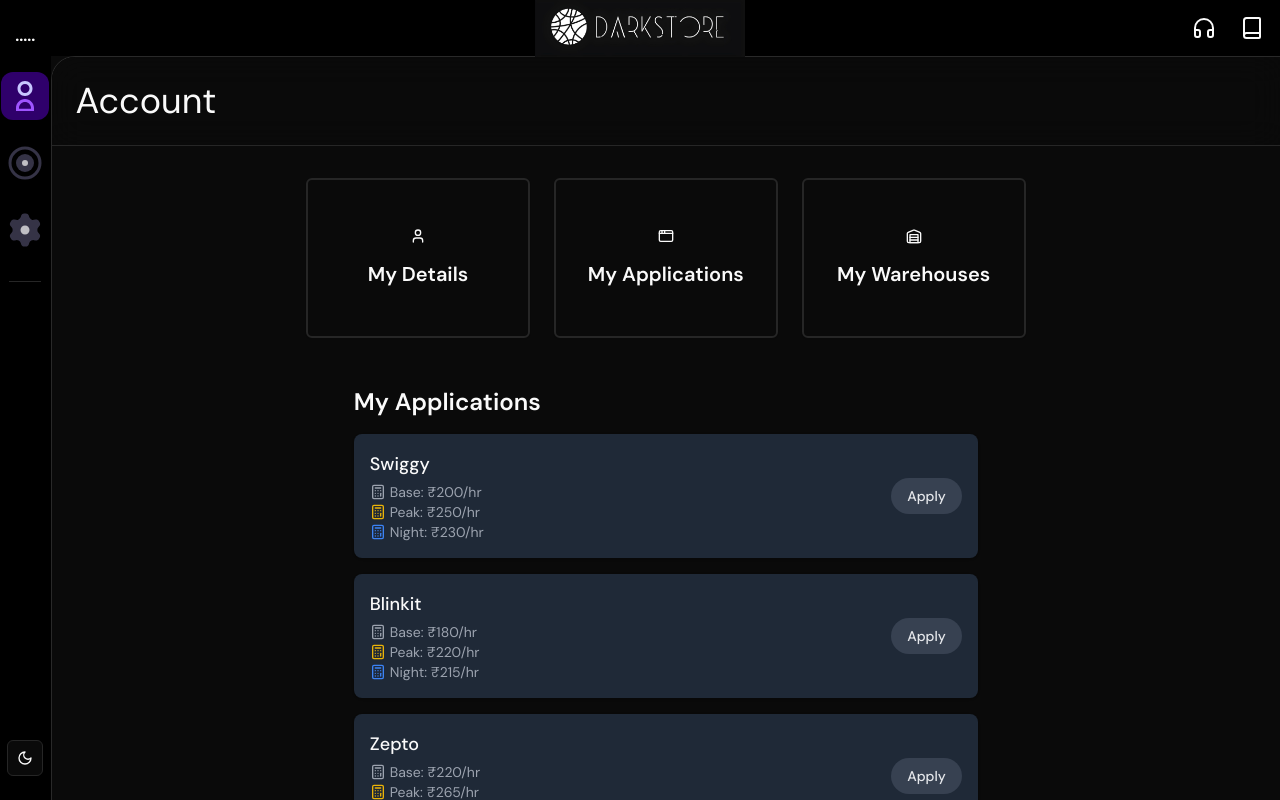
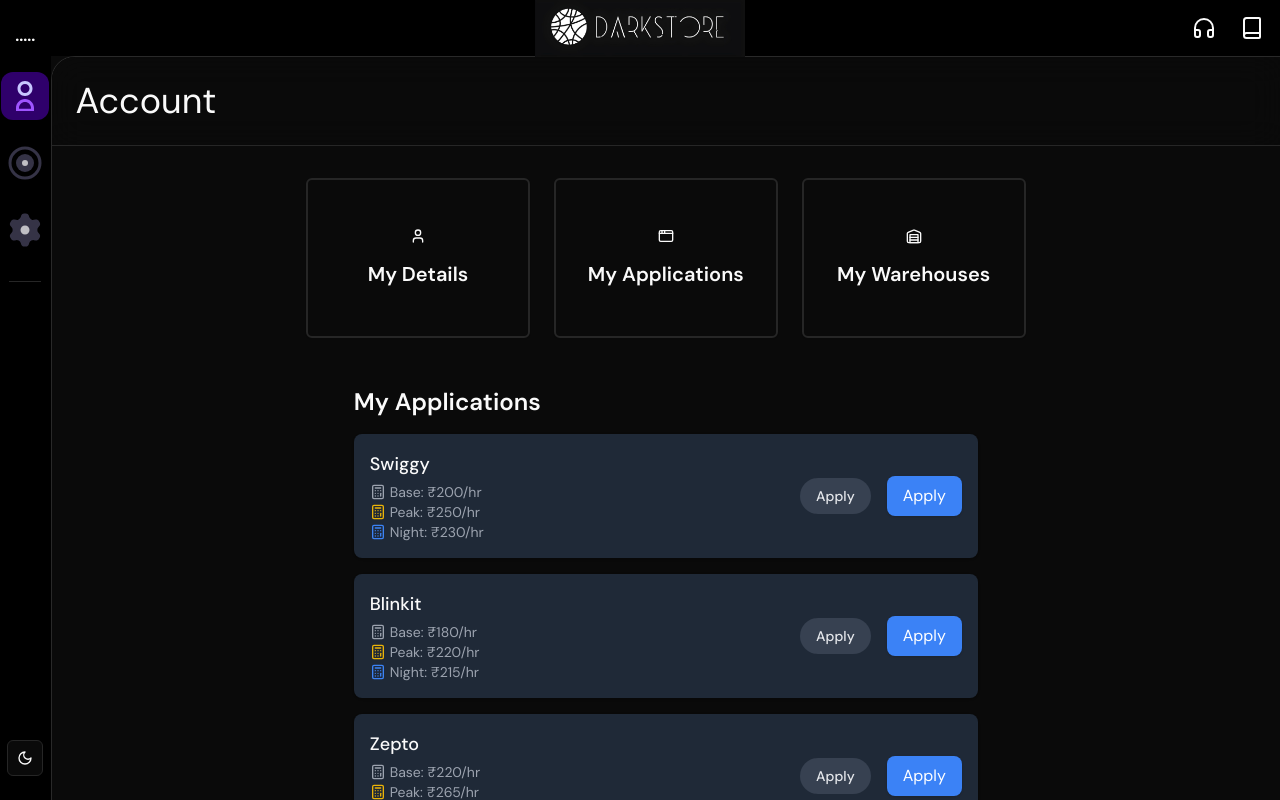
Before and after one commit to Dljdd/MumbaiHacks, a Next.js app in the folder DarkStore next app/: page /dashboard in a window 1280 px wide. Both pictures are taken after a click on the button "My Applications". Built offline with nearby package versions, Linux system fonts and the light colour scheme.

Commit message:
apply button push

```diff
--- a/DarkStore next app/components/dashboardPages/MyApplication.tsx
+++ b/DarkStore next app/components/dashboardPages/MyApplication.tsx
@@ -1,5 +1,5 @@
 import React, { useState, useEffect } from "react";
-import { ref, get } from "firebase/database";
+import { ref, get, set } from "firebase/database";
 import { database } from "@/firebase";
 import { Calculator } from "lucide-react";
 
@@ -8,23 +8,23 @@
   Swiggy: {
     baseRate: 200,
     peakBonus: 50,
-    nightBonus: 30
+    nightBonus: 30,
   },
   Blinkit: {
     baseRate: 180,
     peakBonus: 40,
-    nightBonus: 35
+    nightBonus: 35,
   },
   Zepto: {
     baseRate: 220,
     peakBonus: 45,
-    nightBonus: 40
+    nightBonus: 40,
   },
   BigBasket: {
     baseRate: 190,
     peakBonus: 35,
-    nightBonus: 25
-  }
+    nightBonus: 25,
+  },
 };
 
 const MyApplicationsComponent = () => {
@@ -35,8 +35,8 @@
       earnings: {
         base: PLATFORM_EARNINGS.Swiggy.baseRate,
         peak: PLATFORM_EARNINGS.Swiggy.baseRate + PLATFORM_EARNINGS.Swiggy.peakBonus,
-        night: PLATFORM_EARNINGS.Swiggy.baseRate + PLATFORM_EARNINGS.Swiggy.nightBonus
-      }
+        night: PLATFORM_EARNINGS.Swiggy.baseRate + PLATFORM_EARNINGS.Swiggy.nightBonus,
+      },
     },
     {
       name: "Blinkit",
@@ -44,8 +44,8 @@
       earnings: {
         base: PLATFORM_EARNINGS.Blinkit.baseRate,
         peak: PLATFORM_EARNINGS.Blinkit.baseRate + PLATFORM_EARNINGS.Blinkit.peakBonus,
-        night: PLATFORM_EARNINGS.Blinkit.baseRate + PLATFORM_EARNINGS.Blinkit.nightBonus
-      }
+        night: PLATFORM_EARNINGS.Blinkit.baseRate + PLATFORM_EARNINGS.Blinkit.nightBonus,
+      },
     },
     {
       name: "Zepto",
@@ -53,8 +53,8 @@
       earnings: {
         base: PLATFORM_EARNINGS.Zepto.baseRate,
         peak: PLATFORM_EARNINGS.Zepto.baseRate + PLATFORM_EARNINGS.Zepto.peakBonus,
-        night: PLATFORM_EARNINGS.Zepto.baseRate + PLATFORM_EARNINGS.Zepto.nightBonus
-      }
+        night: PLATFORM_EARNINGS.Zepto.baseRate + PLATFORM_EARNINGS.Zepto.nightBonus,
+      },
     },
     {
       name: "BigBasket",
@@ -62,10 +62,11 @@
       earnings: {
         base: PLATFORM_EARNINGS.BigBasket.baseRate,
         peak: PLATFORM_EARNINGS.BigBasket.baseRate + PLATFORM_EARNINGS.BigBasket.peakBonus,
-        night: PLATFORM_EARNINGS.BigBasket.baseRate + PLATFORM_EARNINGS.BigBasket.nightBonus
-      }
+        night: PLATFORM_EARNINGS.BigBasket.baseRate + PLATFORM_EARNINGS.BigBasket.nightBonus,
+      },
     },
   ]);
+
   const [userEmail, setUserEmail] = useState("");
 
   useEffect(() => {
@@ -82,11 +83,26 @@
     const snapshot = await get(userRef);
     if (snapshot.exists()) {
       const userApplications = snapshot.val();
-      setApplications(applications.map(app => ({
+      setApplications(applications.map((app) => ({
         ...app,
-        status: userApplications[app.name] || "Apply"
+        status: userApplications[app.name] || "Apply",
       })));
     }
+  };
+
+  // Function to apply for a platform
+  const handleApply = async (platformName: string) => {
+    const emailRef = ref(database, `users/${userEmail.replace(".", ",")}/applications/${platformName}`);
+
+    // Set the application status to "In Review" in the database
+    await set(emailRef, "In Review");
+
+    // Update the local state to reflect the new status
+    setApplications((prevApps) =>
+      prevApps.map((app) =>
+        app.name === platformName ? { ...app, status: "In Review" } : app
+      )
+    );
   };
 
   return (
@@ -128,6 +144,14 @@
                 }`}>
                   {app.status}
                 </span>
+                {app.status === "Apply" && (
+                  <button
+                    onClick={() => handleApply(app.name)}
+                    className="bg-blue-500 text-white px-4 py-2 rounded-lg shadow hover:bg-blue-600 transition"
+                  >
+                    Apply
+                  </button>
+                )}
               </div>
             </div>
           </div>
```
